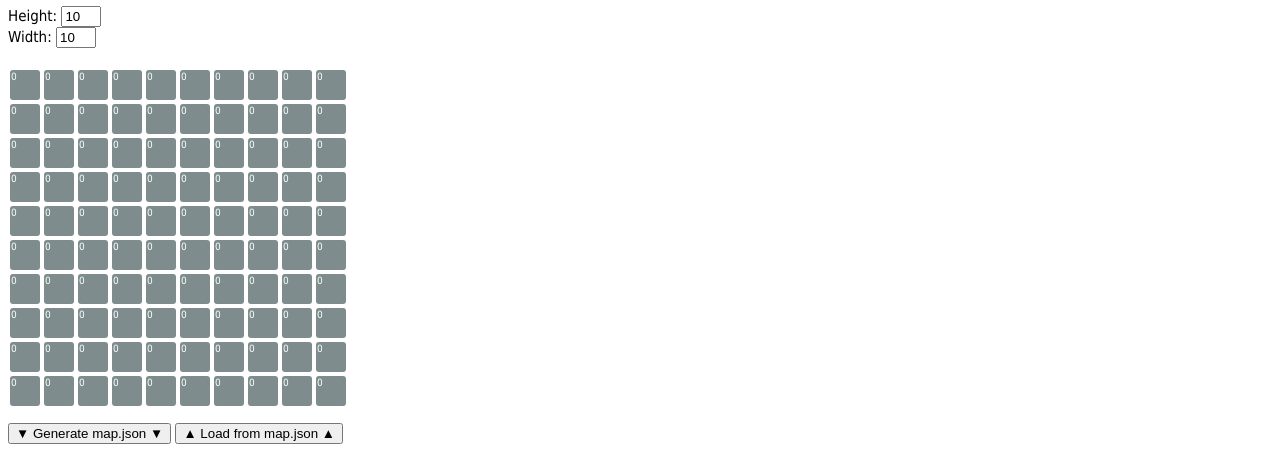
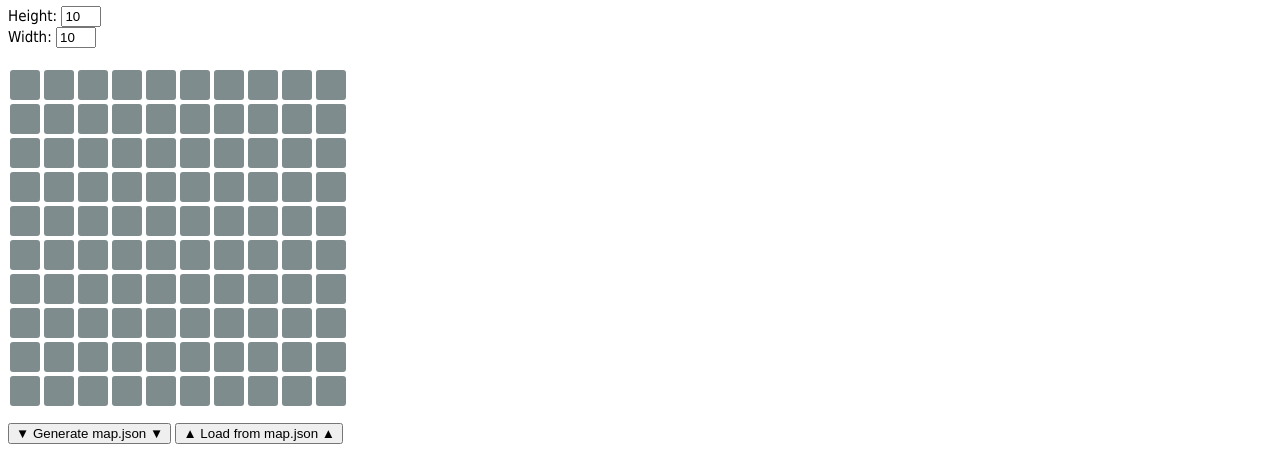
Before and after one commit to RezaSi/AIC21-MapMaker, a plain HTML site: page index.html in a window 1280 px wide. Shown: the part 179-635 px from the top of the page. Drawn offline with nearby package versions, Linux system fonts and the light colour scheme.

Commit message:
Fix bug and show amount just for resources

```diff
--- a/index.html
+++ b/index.html
@@ -32,124 +32,124 @@
 
         <div class="table">
             <div class="row">
-                <div class="cell"><p>0</p></div>
-                <div class="cell"><p>0</p></div>
-                <div class="cell"><p>0</p></div>
-                <div class="cell"><p>0</p></div>
-                <div class="cell"><p>0</p></div>
-                <div class="cell"><p>0</p></div>
-                <div class="cell"><p>0</p></div>
-                <div class="cell"><p>0</p></div>
-                <div class="cell"><p>0</p></div>
-                <div class="cell"><p>0</p></div>
+                <div class="cell"></div>
+                <div class="cell"></div>
+                <div class="cell"></div>
+                <div class="cell"></div>
+                <div class="cell"></div>
+                <div class="cell"></div>
+                <div class="cell"></div>
+                <div class="cell"></div>
+                <div class="cell"></div>
+                <div class="cell"></div>
             </div>
             <div class="row">
-                <div class="cell"><p>0</p></div>
-                <div class="cell"><p>0</p></div>
-                <div class="cell"><p>0</p></div>
-                <div class="cell"><p>0</p></div>
-                <div class="cell"><p>0</p></div>
-                <div class="cell"><p>0</p></div>
-                <div class="cell"><p>0</p></div>
-                <div class="cell"><p>0</p></div>
-                <div class="cell"><p>0</p></div>
-                <div class="cell"><p>0</p></div>
+                <div class="cell"></div>
+                <div class="cell"></div>
+                <div class="cell"></div>
+                <div class="cell"></div>
+                <div class="cell"></div>
+                <div class="cell"></div>
+                <div class="cell"></div>
+                <div class="cell"></div>
+                <div class="cell"></div>
+                <div class="cell"></div>
             </div>
             <div class="row">
-                <div class="cell"><p>0</p></div>
-                <div class="cell"><p>0</p></div>
-                <div class="cell"><p>0</p></div>
-                <div class="cell"><p>0</p></div>
-                <div class="cell"><p>0</p></div>
-                <div class="cell"><p>0</p></div>
-                <div class="cell"><p>0</p></div>
-                <div class="cell"><p>0</p></div>
-                <div class="cell"><p>0</p></div>
-                <div class="cell"><p>0</p></div>
+                <div class="cell"></div>
+                <div class="cell"></div>
+                <div class="cell"></div>
+                <div class="cell"></div>
+                <div class="cell"></div>
+                <div class="cell"></div>
+                <div class="cell"></div>
+                <div class="cell"></div>
+                <div class="cell"></div>
+                <div class="cell"></div>
             </div>
             <div class="row">
-                <div class="cell"><p>0</p></div>
-                <div class="cell"><p>0</p></div>
-                <div class="cell"><p>0</p></div>
-                <div class="cell"><p>0</p></div>
-                <div class="cell"><p>0</p></div>
-                <div class="cell"><p>0</p></div>
-                <div class="cell"><p>0</p></div>
-                <div class="cell"><p>0</p></div>
-                <div class="cell"><p>0</p></div>
-                <div class="cell"><p>0</p></div>
+                <div class="cell"></div>
+                <div class="cell"></div>
+                <div class="cell"></div>
+                <div class="cell"></div>
+                <div class="cell"></div>
+                <div class="cell"></div>
+                <div class="cell"></div>
+                <div class="cell"></div>
+                <div class="cell"></div>
+                <div class="cell"></div>
             </div>
             <div class="row">
-                <div class="cell"><p>0</p></div>
-                <div class="cell"><p>0</p></div>
-                <div class="cell"><p>0</p></div>
-                <div class="cell"><p>0</p></div>
-                <div class="cell"><p>0</p></div>
-                <div class="cell"><p>0</p></div>
-                <div class="cell"><p>0</p></div>
-                <div class="cell"><p>0</p></div>
-                <div class="cell"><p>0</p></div>
-                <div class="cell"><p>0</p></div>
+                <div class="cell"></div>
+                <div class="cell"></div>
+                <div class="cell"></div>
+                <div class="cell"></div>
+                <div class="cell"></div>
+                <div class="cell"></div>
+                <div class="cell"></div>
+                <div class="cell"></div>
+                <div class="cell"></div>
+                <div class="cell"></div>
             </div>
             <div class="row">
-                <div class="cell"><p>0</p></div>
-                <div class="cell"><p>0</p></div>
-                <div class="cell"><p>0</p></div>
-                <div class="cell"><p>0</p></div>
-                <div class="cell"><p>0</p></div>
-                <div class="cell"><p>0</p></div>
-                <div class="cell"><p>0</p></div>
-                <div class="cell"><p>0</p></div>
-                <div class="cell"><p>0</p></div>
-                <div class="cell"><p>0</p></div>
+                <div class="cell"></div>
+                <div class="cell"></div>
+                <div class="cell"></div>
+                <div class="cell"></div>
+                <div class="cell"></div>
+                <div class="cell"></div>
+                <div class="cell"></div>
+                <div class="cell"></div>
+                <div class="cell"></div>
+                <div class="cell"></div>
             </div>
             <div class="row">
-                <div class="cell"><p>0</p></div>
-                <div class="cell"><p>0</p></div>
-                <div class="cell"><p>0</p></div>
-                <div class="cell"><p>0</p></div>
-                <div class="cell"><p>0</p></div>
-                <div class="cell"><p>0</p></div>
-                <div class="cell"><p>0</p></div>
-                <div class="cell"><p>0</p></div>
-                <div class="cell"><p>0</p></div>
-                <div class="cell"><p>0</p></div>
+                <div class="cell"></div>
+                <div class="cell"></div>
+                <div class="cell"></div>
+                <div class="cell"></div>
+                <div class="cell"></div>
+                <div class="cell"></div>
+                <div class="cell"></div>
+                <div class="cell"></div>
+                <div class="cell"></div>
+                <div class="cell"></div>
             </div>
             <div class="row">
-                <div class="cell"><p>0</p></div>
-                <div class="cell"><p>0</p></div>
-                <div class="cell"><p>0</p></div>
-                <div class="cell"><p>0</p></div>
-                <div class="cell"><p>0</p></div>
-                <div class="cell"><p>0</p></div>
-                <div class="cell"><p>0</p></div>
-                <div class="cell"><p>0</p></div>
-                <div class="cell"><p>0</p></div>
-                <div class="cell"><p>0</p></div>
+                <div class="cell"></div>
+                <div class="cell"></div>
+                <div class="cell"></div>
+                <div class="cell"></div>
+                <div class="cell"></div>
+                <div class="cell"></div>
+                <div class="cell"></div>
+                <div class="cell"></div>
+                <div class="cell"></div>
+                <div class="cell"></div>
             </div>
             <div class="row">
-                <div class="cell"><p>0</p></div>
-                <div class="cell"><p>0</p></div>
-                <div class="cell"><p>0</p></div>
-                <div class="cell"><p>0</p></div>
-                <div class="cell"><p>0</p></div>
-                <div class="cell"><p>0</p></div>
-                <div class="cell"><p>0</p></div>
-                <div class="cell"><p>0</p></div>
-                <div class="cell"><p>0</p></div>
-                <div class="cell"><p>0</p></div>
+                <div class="cell"></div>
+                <div class="cell"></div>
+                <div class="cell"></div>
+                <div class="cell"></div>
+                <div class="cell"></div>
+                <div class="cell"></div>
+                <div class="cell"></div>
+                <div class="cell"></div>
+                <div class="cell"></div>
+                <div class="cell"></div>
             </div>
             <div class="row">
-                <div class="cell"><p>0</p></div>
-                <div class="cell"><p>0</p></div>
-                <div class="cell"><p>0</p></div>
-                <div class="cell"><p>0</p></div>
-                <div class="cell"><p>0</p></div>
-                <div class="cell"><p>0</p></div>
-                <div class="cell"><p>0</p></div>
-                <div class="cell"><p>0</p></div>
-                <div class="cell"><p>0</p></div>
-                <div class="cell"><p>0</p></div>
+                <div class="cell"></div>
+                <div class="cell"></div>
+                <div class="cell"></div>
+                <div class="cell"></div>
+                <div class="cell"></div>
+                <div class="cell"></div>
+                <div class="cell"></div>
+                <div class="cell"></div>
+                <div class="cell"></div>
+                <div class="cell"></div>
             </div>
         </div>
 
--- a/script.js
+++ b/script.js
@@ -32,7 +32,12 @@ $(document).ready(function(){
                 backgroundColor = "rgb(127, 140, 141)";
             break;
         }
-
+        if(backgroundColor == "rgb(39, 174, 96)" || backgroundColor == "rgb(241, 196, 15)"){
+            clickedCell.empty();
+            if(clickedCell.append("<p>0</p>"));
+        }else{
+            clickedCell.empty();
+        }
         clickedCell.css("background-color", backgroundColor);
     });
 });
@@ -94,10 +99,10 @@ $(document).ready(function(){
                 backgroundColor = $( this ).css("background-color" );
 
                 rec1 = 0;
-                rec1 = 0;
+                rec2 = 0;
                 if(backgroundColor == "rgb(39, 174, 96)"){
                     rec1 = value;
-                }else{
+                }else if(backgroundColor == "rgb(241, 196, 15)"){
                     rec2 = value;
                 }
                 output += color_to_object[$( this ).css("background-color" )](row, col, rec1, rec2);
@@ -126,7 +131,7 @@ $(document).ready(function(){
         }
         $(".row").empty();
         for (var i = 0; i < width; ++i) {
-            $(".row").append('<div class="cell"><p>0</p></div>');
+            $(".row").append('<div class="cell"></div>');
         }
 
         $( ".row" ).each(function( row ) {
@@ -142,10 +147,10 @@ $(document).ready(function(){
                         if(mapJson.cells_type[i].cell_type == 2){
                             if(mapJson.cells_type[i].rec1 > 0){
                                 $( this ).css("background-color", "rgb(39, 174, 96)");
-                                $( this ).find("p").text(mapJson.cells_type[i].rec1);
+                                $( this ).append("<p>" + mapJson.cells_type[i].rec1 + "</p>");
                             }else if(mapJson.cells_type[i].rec2 > 0){
                                 $( this ).css("background-color", "rgb(241, 196, 15)");
-                                $( this ).find("p").text(mapJson.cells_type[i].rec2);
+                                $( this ).append("<p>" + mapJson.cells_type[i].rec2 + "</p>");
                             }
                         }
                     }
```
